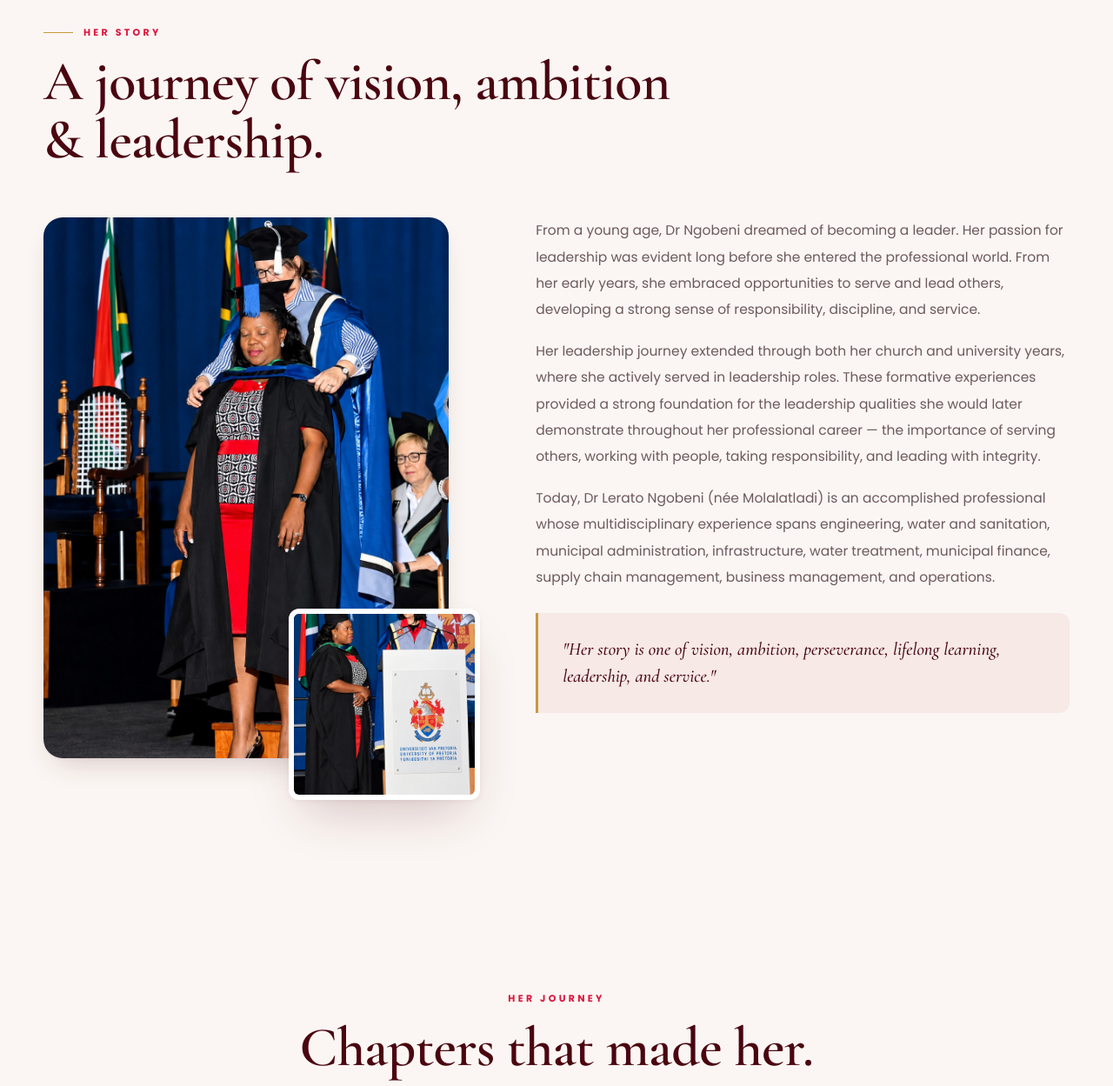
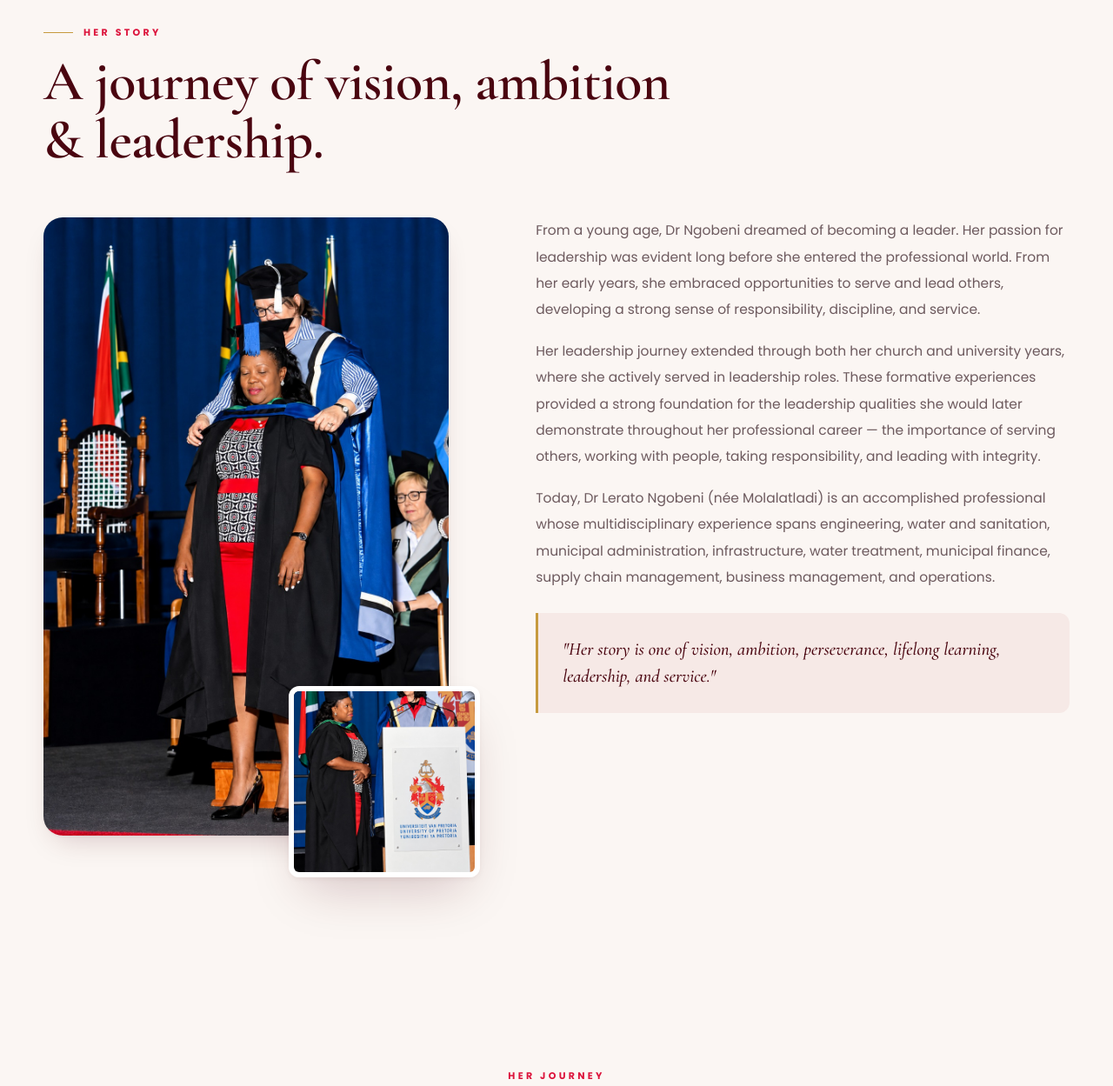
Before and after one commit to molefifransnonyane-dev/DrLeratoNgobeniRSVP, a PHP site: page / in a window 1280 px wide. Shown: the part 1105-2354 px from the top of the page at 87% size. Run offline with PHP 8.4, Linux system fonts and the light colour scheme; some web fonts are replaced.

Commit message:
Align bio photo composition bottom with the text column bottom
Desktop grid stretches both columns to equal height; main photo fills
its column via object-fit:cover instead of a fixed aspect ratio, so
its bottom (and the overlapping inset photo) lines up exactly with
the text column's bottom. Verified 0px difference at 1200px width.
Bumped asset version to ?v=7.

Co-Authored-By: Claude Sonnet 5 <noreply@anthropic.com>

```diff
--- a/assets/story.css
+++ b/assets/story.css
@@ -225,10 +225,16 @@ a:focus-visible,button:focus-visible,input:focus-visible,select:focus-visible,te
 
 /* ---------- biography ---------- */
 .bio{display:grid;grid-template-columns:.9fr 1.1fr;gap:64px;align-items:start;margin-top:56px}
+@media (min-width:901px){.bio{align-items:stretch}}
 @media (max-width:900px){.bio{grid-template-columns:1fr;gap:36px}}
 .bio-photo-group{position:relative;padding-bottom:48px;padding-right:36px}
 .bio-photo{position:relative;border-radius:var(--radius);overflow:hidden;box-shadow:var(--shadow-card)}
 .bio-photo img{width:100%;display:block;object-fit:cover;aspect-ratio:3/4}
+@media (min-width:901px){
+  .bio-photo-group{height:100%}
+  .bio-photo{height:100%}
+  .bio-photo img{height:100%;aspect-ratio:auto}
+}
 .bio-photo-inset{
   position:absolute;right:0;bottom:0;z-index:3;width:46%;max-width:220px;
   border-radius:var(--radius-sm);overflow:hidden;border:6px solid var(--white);
--- a/index.html
+++ b/index.html
@@ -9,7 +9,7 @@
 <meta property="og:description" content="A journey of vision, leadership and service in water, sanitation and municipal engineering. 28 November 2026, 4:00 PM, Courtyard Hotel Waterfall City.">
 <meta property="og:image" content="assets/lerato-grad-portrait.jpg">
 <meta property="og:type" content="website">
-<link rel="stylesheet" href="assets/story.css?v=6">
+<link rel="stylesheet" href="assets/story.css?v=7">
 </head>
 <body data-event-date="2026-11-28T16:00:00+02:00">
 
@@ -416,6 +416,6 @@
   <span class="music-toggle-label">Play Music</span>
 </button>
 
-<script src="assets/story.js?v=6"></script>
+<script src="assets/story.js?v=7"></script>
 </body>
 </html>
```
